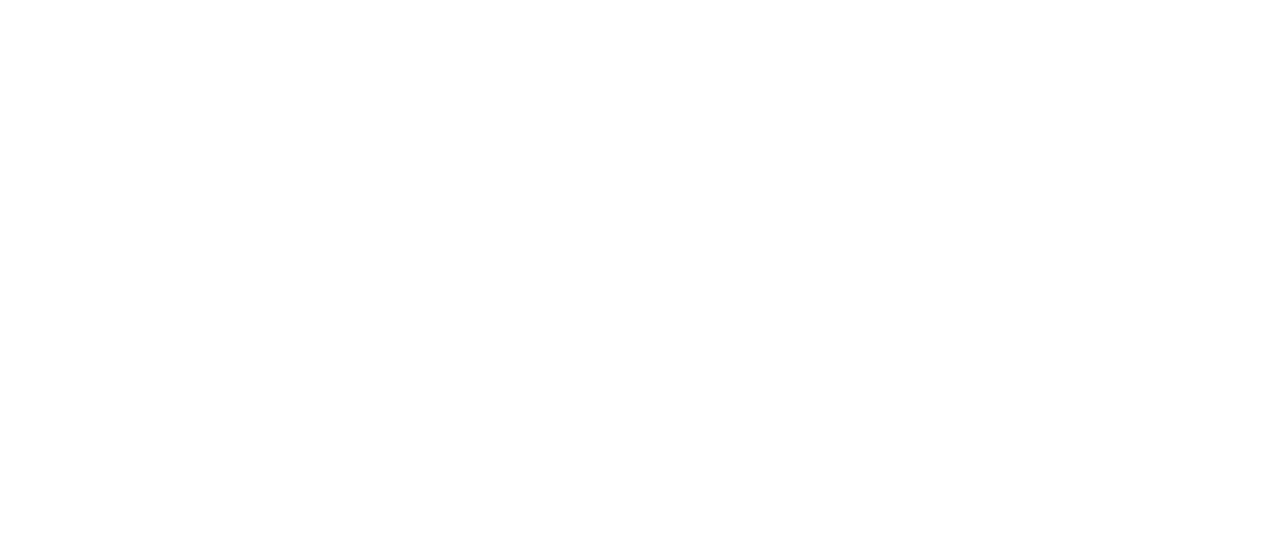
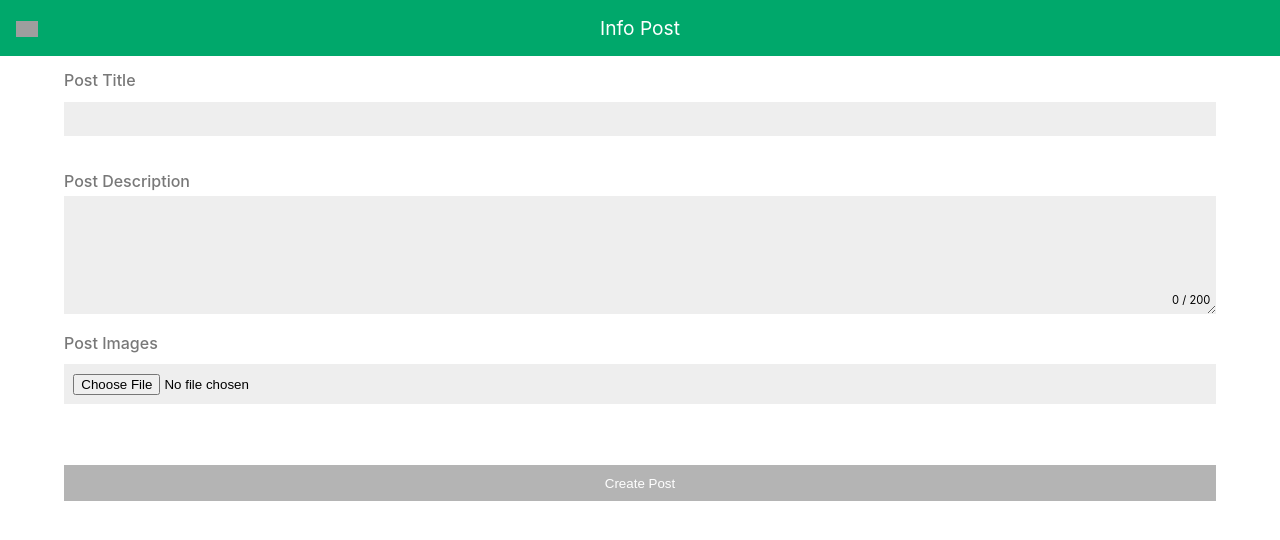
Before and after one commit to Sanjaymg7/Nomos-App, a React (Create React App) app: page /infopost in a window 1280 px wide. Before the commit this address had no page. Shown: the top 540 px of the page. Built offline with nearby package versions, Linux system fonts and the light colour scheme; sample sign-in values are in the browser's storage; grey boxes are pictures that could not be loaded.

Commit message:
FEAT:Created accept friend request page

```diff
--- a/src/Components/Menu/Menu/MenuComp.js
+++ b/src/Components/Menu/Menu/MenuComp.js
@@ -4,6 +4,7 @@
   itemPost,
   experience,
   community,
+  infoPost,
 } from "../../../Library/Constants";
 import MenuCard from "../MenuCard/MenuCard";
 import "./MenuComp.css";
@@ -35,6 +36,11 @@
           menuContent="Create a community"
           onClick={() => navigate(community)}
         />
+        <MenuCard
+          // src="https://cdn.zeplin.io/5ee1133b3c75ae9aea1e8b2f/assets/516E629A-3DA0-4ACB-9823-887880C051DF.png"
+          menuContent="Info Post"
+          onClick={() => navigate(infoPost)}
+        />
         <div onClick={() => toggleMenu(false)} className="menu-close-btn">
           X
         </div>
--- a/src/Components/Menu/MenuCard/MenuCard.js
+++ b/src/Components/Menu/MenuCard/MenuCard.js
@@ -5,7 +5,7 @@
 const MenuCard = ({ src, menuContent, onClick }) => {
   return (
     <div onClick={onClick} className="menu-item">
-      <Image className="menu-image" src={src} alt="image" />
+      <Image className="menu-image" src={src} />
       <span>{menuContent}</span>
     </div>
   );
--- a/src/Components/Request/Request.css
+++ b/src/Components/Request/Request.css
@@ -1,3 +1,12 @@
+.friendRequestWrapper {
+  display: grid;
+  grid-template-columns: repeat(3, 1fr);
+  padding: 0.7em;
+}
+.requestButtonWrapper {
+  display: grid;
+  grid-template-columns: repeat(2, 1fr);
+}
 .requestUserProfilePicture {
   height: 2.5em;
   width: 2.5em;
--- a/src/Components/Request/Request.js
+++ b/src/Components/Request/Request.js
@@ -15,10 +15,11 @@
 }) => {
   return (
     <div>
+      <div key={index} className="friendRequestWrapper">
         <Image src={profilePicture} className="requestUserProfilePicture" />
         <h4 className="requestUserName">{userName}</h4>
         {!response && (
-        <div>
+          <div className="requestButtonWrapper">
             <Button
               btnName={accept}
               className="requestAcceptBtn"
@@ -32,6 +33,7 @@
           </div>
         )}
       </div>
+    </div>
   );
 };
 
--- a/src/Components/Router/Router.js
+++ b/src/Components/Router/Router.js
@@ -1,4 +1,4 @@
-import { Route, Navigate, Outlet } from "react-router-dom";
+import { Route, Navigate, Outlet, useLocation } from "react-router-dom";
 import Chat from "../../Pages/Chat/Chat";
 import ResetPassword from "../../Pages/ForgotPassword/ResetPassword/ResetPassword";
 import Home from "../../Pages/Home/Home/Home";
@@ -14,10 +14,12 @@
 import SearchUser from "../../Pages/SearchUser/SearchUser";
 import AcceptFriendRequest from "../../Pages/AcceptFriendRequest/AcceptFriendRequest";
 import UserDetails from "../../Pages/UserDetails/UserDetails";
+import InfoPost from "../../Pages/InfoPost/InfoPost";
 
 const ProtectedRoute = ({ isProtectedRoute }) => {
+  const location = useLocation();
   if (isProtectedRoute && !localStorage.getItem("access_token")) {
-    return <Navigate to="/" replace />;
+    return <Navigate to="/signin" replace state={{ from: location }} />;
   }
   return <Outlet />;
 };
@@ -31,6 +33,7 @@
   { path: "/comments", element: <Comments />, isProtected: true },
   { path: "/experience", element: <ExperiencePost />, isProtected: true },
   { path: "/community", element: <CommunityPost />, isProtected: true },
+  { path: "/infopost", element: <InfoPost />, isProtected: true },
   { path: "/searchUser", element: <SearchUser />, isProtected: true },
   { path: "/acceptUser", element: <AcceptFriendRequest />, isProtected: true },
   { path: "/userdetails", element: <UserDetails />, isProtected: true },
--- a/src/Library/Constants.js
+++ b/src/Library/Constants.js
@@ -19,6 +19,7 @@
 export const community = "/community";
 export const service = "service";
 export const items = "items";
+export const info = "info";
 export const experience = "/experience";
 export const privateChats = "chat?chat_type=1";
 export const skills = "master/skills";
@@ -28,7 +29,8 @@
 export const searchUser = "search?filter_type=people&search_text=";
 export const friendRequest = "friends/?friendship_type=1";
 export const signInEndPoint = "users/sign_in";
-export const postsEndPoint = "posts/?type=3";
+export const postsEndPoint =
+  "posts/?type=3&limit=100&is_same_country_flag_required=1";
 export const likeEndPoint = "posts/like/";
 export const viewEndPoint = "posts/view/";
 export const logOutEndPoint = "users/logout";
@@ -50,6 +52,7 @@
 export const forgotPassword = "/forgotpassword";
 export const signUp = "/signup";
 export const userDetails = "/userdetails";
+export const infoPost = "/infopost";
 
 //Button labels
 export const submit = "Submit";
--- a/src/Pages/AcceptFriendRequest/AcceptFriendRequest.css
+++ b/src/Pages/AcceptFriendRequest/AcceptFriendRequest.css
@@ -1,8 +1,3 @@
-.friendRequestWrapper {
-  display: grid;
-  grid-template-columns: 1fr 1fr 1fr 1fr;
-  padding: 0.7em;
-}
 .noRequestMessage {
   position: absolute;
   font-size: 1.4em;
--- a/src/Pages/AcceptFriendRequest/AcceptFriendRequest.js
+++ b/src/Pages/AcceptFriendRequest/AcceptFriendRequest.js
@@ -70,8 +70,8 @@
           <h1 className="noRequestMessage">There are no friend requests</h1>
         ) : (
           friendRequests.map((request, index) => (
-            <div key={index} className="friendRequestWrapper">
             <Request
+              key={index}
               profilePicture={request.profile_picture}
               userName={request.user_name}
               response={request.didRespond}
@@ -80,7 +80,6 @@
               acceptHandler={acceptRequest}
               rejectHandler={rejectRequest}
             />
-            </div>
           ))
         )}
       </div>
--- a/src/Pages/Chat/Chat.css
+++ b/src/Pages/Chat/Chat.css
@@ -52,12 +52,16 @@
 .chatMessage {
   padding: 0.5em;
   margin: 0.2em;
-  border: 1px solid black;
+  color: #fff;
+  font-weight: 350;
+  border-radius: 1.5em;
   width: 50%;
 }
 .chatReceiver {
   align-self: flex-start;
+  background-color: #00563f;
 }
 .chatSender {
   align-self: flex-end;
+  background-color: #0067a5;
 }
--- a/src/Pages/Home/Home/Home.js
+++ b/src/Pages/Home/Home/Home.js
@@ -93,7 +93,7 @@
   return (
     <>
       {isLoading && <Loading />}
-      {/* {modal.showModal && <Modal />} */}
+      {modal.showModal && <Modal />}
       <div className="home-container">
         <Header />
         <div onClick={logOutHandler} className="home-container-logout-div">
--- /dev/null
+++ b/src/Pages/InfoPost/InfoPost.js
@@ -0,0 +1,117 @@
+import React, { useContext, useState } from "react";
+import { useNavigate } from "react-router-dom";
+import {
+  createPost,
+  home,
+  info,
+  waitingMessage,
+} from "../../Library/Constants";
+import { postCall } from "../../Components/Services/DataFetch";
+import { ModalContext } from "../../Components/Context/Context";
+import Modal from "../../Components/Modal/Modal";
+import Header from "../../Components/Header/Header";
+import PostTextAndImageForm from "../../Components/PostTextAndImageForm/PostTextAndImageForm";
+import Button from "../../Components/Button/Button";
+import { imageURLService } from "../../Components/Services/ImageURLService";
+
+const InfoPost = () => {
+  const navigate = useNavigate();
+  const [modal, setModal] = useContext(ModalContext);
+  const [postData, setPostData] = useState({
+    info_name: "",
+    info_desc: "",
+    photo_urls: "",
+    image_url: "",
+    location:
+      '{"lat":12.9141417,"lng":74.8559568,"name":"Mangalore,Karnataka,India"}',
+  });
+  const [buttonData, setButtonData] = useState({
+    value: createPost,
+    isActive: false,
+  });
+
+  const handlePostTitle = (val) => {
+    setPostData({ ...postData, info_name: val });
+  };
+
+  const handleDescriptionChange = (val) => {
+    if (val.length <= 200) setPostData({ ...postData, info_desc: val });
+  };
+
+  const handleServicePostImage = (val, fileExtension) => {
+    if (val) {
+      setPostData({
+        ...postData,
+        photo_urls: val,
+        image_url: fileExtension,
+      });
+    }
+  };
+
+  const enableCreatePostButton = () => {
+    if (
+      postData.info_name.trim() !== "" &&
+      postData.info_desc.trim() !== "" &&
+      postData.info_desc.trim().length < 201
+    ) {
+      setButtonData({ ...buttonData, isActive: true });
+    } else {
+      setButtonData({ ...buttonData, isActive: false });
+    }
+  };
+
+  const createInfoPost = async (e) => {
+    e.preventDefault();
+    setButtonData({ value: waitingMessage, isActive: false });
+    try {
+      postData.photo_urls = await imageURLService(
+        postData.image_url,
+        postData.photo_urls
+      );
+      const data = await postCall(info, postData);
+      if (data) {
+        navigate(home);
+      }
+    } catch (err) {
+      setModal({ modalContent: err, showModal: true });
+    } finally {
+      setButtonData({ value: createPost, isActive: true });
+    }
+  };
+
+  const textAndImageData = {
+    titleValue: postData.info_name,
+    descriptionValue: postData.info_desc,
+    postTitleLabel: "Post Title",
+    postDescriptionLabel: "Post Description",
+    postImageLabel: "Post Images",
+  };
+
+  return (
+    <div>
+      {modal.showModal && <Modal />}
+      <Header navigateTo="home" headerText="Info Post" />
+      <form onChange={enableCreatePostButton} onSubmit={createInfoPost}>
+        <div className="inputContainer">
+          <PostTextAndImageForm
+            postData={textAndImageData}
+            handlePostTitle={handlePostTitle}
+            handlePostDescription={handleDescriptionChange}
+            handlePostImage={handleServicePostImage}
+          />
+          <Button
+            btnName={buttonData.value}
+            className={
+              buttonData.isActive
+                ? "createPostBtn btnGreen"
+                : "createPostBtn btnGrey"
+            }
+            btnDisable={buttonData.isActive ? false : true}
+          />
+        </div>
+      </form>
+    </div>
+  );
+};
+
+export default InfoPost;
--- a/src/Pages/LogIn/SignIn.js
+++ b/src/Pages/LogIn/SignIn.js
@@ -1,4 +1,5 @@
 import React, { useState, useContext } from "react";
+import { useLocation } from "react-router-dom";
 import { ModalContext } from "../../Components/Context/Context";
 import Button from "../../Components/Button/Button";
 import Input from "../../Components/Input/Input";
@@ -17,6 +18,7 @@
 import { signInEndPoint } from "../../Library/Constants";
 
 const SignIn = () => {
+  const location = useLocation();
   const [modal, setModal] = useContext(ModalContext);
   const [buttonName, setButtonName] = useState("Sign In");
   const [user, setUser] = useState();
@@ -62,7 +64,7 @@
           setButtonName("Sign In");
           localStorage.setItem("user_id", userDetail.user_id);
           localStorage.setItem("access_token", userDetail.access_token);
-          navigate(home);
+          navigate(location.state?.from?.pathname || home);
         }
       } catch (err) {
         setButtonName("Sign In");
```
Lines whose indentation alone changed are shown as unchanged.
